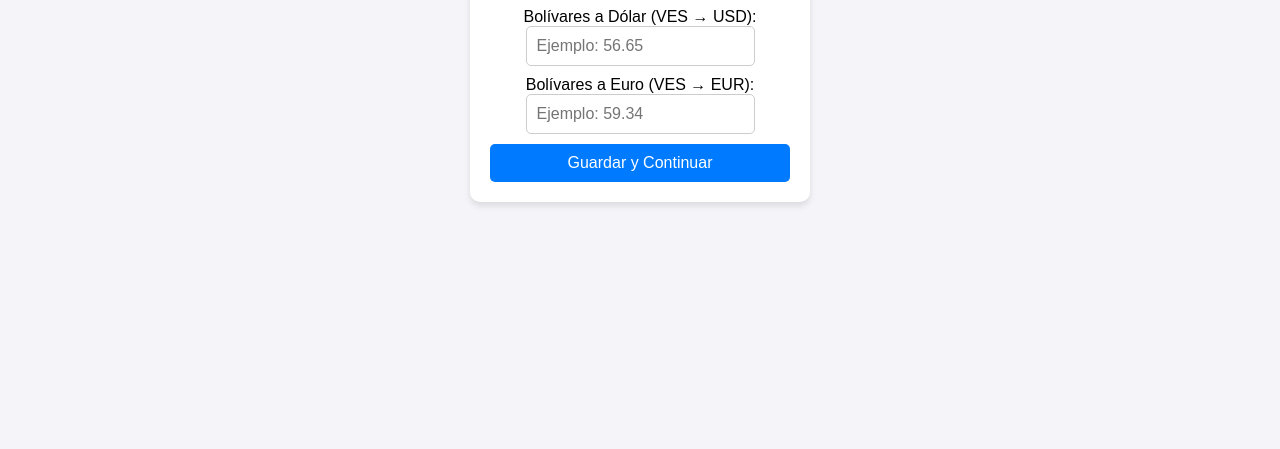
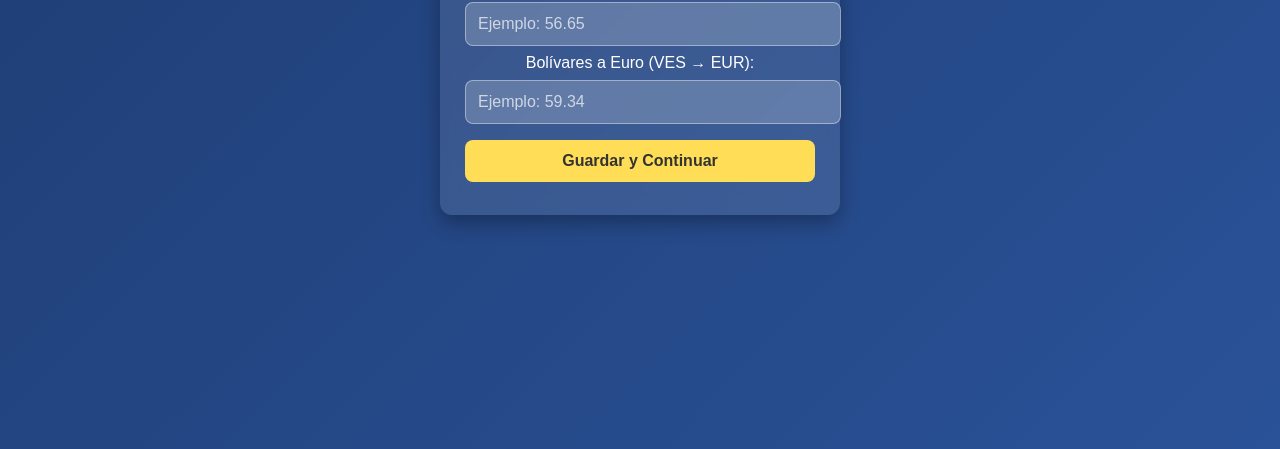
Before and after one commit to mdmolinaz/conversor, a plain HTML site: page index.html in a window 1280 px wide. Shown: the part 351-800 px from the top of the page. Drawn offline with Linux system fonts and the light colour scheme.

Commit message:
mejoras visuales

```diff
--- a/index.html
+++ b/index.html
@@ -8,16 +8,14 @@
 </head>
 <body>
   <div class="container">
-    <h1>Configurar Tasas de Cambio 💰</h1>
+    <h1>Configurar Tasas 💰</h1>
     <form id="exchangeRateForm">
-      <div>
-        <label for="usdRate">Bolívares a Dólar (VES → USD):</label>
-        <input type="number" step="0.01" id="usdRate" placeholder="Ejemplo: 56.65" required>
-      </div>
-      <div>
-        <label for="eurRate">Bolívares a Euro (VES → EUR):</label>
-        <input type="number" step="0.01" id="eurRate" placeholder="Ejemplo: 59.34" required>
-      </div>
+      <label for="usdRate">Bolívares a Dólar (VES → USD):</label>
+      <input type="number" step="0.01" id="usdRate" placeholder="Ejemplo: 56.65" required>
+
+      <label for="eurRate">Bolívares a Euro (VES → EUR):</label>
+      <input type="number" step="0.01" id="eurRate" placeholder="Ejemplo: 59.34" required>
+
       <button type="submit">Guardar y Continuar</button>
     </form>
   </div>
--- a/script.js
+++ b/script.js
@@ -1,20 +1,16 @@
 document.addEventListener("DOMContentLoaded", function () {
-  // Detectar si estamos en la página de configuración o de conversión
   if (document.getElementById('exchangeRateForm')) {
-      // Página de configuración de tasas
       document.getElementById('exchangeRateForm').addEventListener('submit', (e) => {
           e.preventDefault();
 
-          // Obtener los valores ingresados (permitiendo decimales)
           const usdRate = parseFloat(document.getElementById('usdRate').value);
           const eurRate = parseFloat(document.getElementById('eurRate').value);
 
-          // Validar entrada
           if (!isNaN(usdRate) && usdRate > 0 && !isNaN(eurRate) && eurRate > 0) {
-              localStorage.setItem('usdRate', usdRate.toFixed(2)); // Guardar con dos decimales
-              localStorage.setItem('eurRate', eurRate.toFixed(2)); // Guardar con dos decimales
+              localStorage.setItem('usdRate', usdRate.toFixed(2));
+              localStorage.setItem('eurRate', eurRate.toFixed(2));
               alert('Tasas guardadas exitosamente.');
-              window.location.href = 'conversion.html'; // Redirigir a la página de conversión
+              window.location.href = 'conversion.html';
           } else {
               alert('Por favor, ingresa valores válidos.');
           }
@@ -22,11 +18,9 @@ document.addEventListener("DOMContentLoaded", function () {
   }
 
   if (document.getElementById('convertButton')) {
-      // Página de conversión de monedas
-      const usdRate = parseFloat(localStorage.getItem('usdRate')) || 56.65; // Valor por defecto
-      const eurRate = parseFloat(localStorage.getItem('eurRate')) || 59.34; // Valor por defecto
+      const usdRate = parseFloat(localStorage.getItem('usdRate')) || 56.65;
+      const eurRate = parseFloat(localStorage.getItem('eurRate')) || 59.34;
 
-      // Definir las tasas dinámicamente
       const exchangeRates = {
           USD: { USD: 1, EUR: 0.85, VES: usdRate },
           EUR: { USD: 1.18, EUR: 1, VES: eurRate },
@@ -38,17 +32,14 @@ document.addEventListener("DOMContentLoaded", function () {
           const fromCurrency = document.getElementById('fromCurrency').value;
           const toCurrency = document.getElementById('toCurrency').value;
 
-          // Validar entrada
           if (isNaN(amount) || amount <= 0) {
-              document.getElementById('result').textContent = 'Por favor, introduce un monto válido.';
+              document.getElementById('result').textContent = 'Introduce un monto válido.';
               return;
           }
 
-          // Realizar conversión
           const rate = exchangeRates[fromCurrency][toCurrency];
           const convertedAmount = (amount * rate).toFixed(2);
 
-          // Mostrar resultado
           document.getElementById('result').textContent =
               `${amount} ${fromCurrency} = ${convertedAmount} ${toCurrency}`;
       });
--- a/styles.css
+++ b/styles.css
@@ -1,56 +1,91 @@
+/* Estilos generales */
 body {
-  font-family: Arial, sans-serif;
-  background-color: #f4f4f9;
+  font-family: 'Poppins', sans-serif;
+  background: linear-gradient(135deg, #1e3c72, #2a5298);
   margin: 0;
   padding: 0;
   display: flex;
   justify-content: center;
   align-items: center;
   height: 100vh;
+  color: white;
 }
 
+/* Contenedor principal */
 .container {
-  background: #fff;
-  padding: 20px;
-  border-radius: 10px;
-  box-shadow: 0 4px 6px rgba(0, 0, 0, 0.1);
+  background: rgba(255, 255, 255, 0.1);
+  padding: 25px;
+  border-radius: 12px;
+  box-shadow: 0 8px 20px rgba(0, 0, 0, 0.3);
   text-align: center;
-  width: 300px;
+  width: 90%;
+  max-width: 350px;
+  backdrop-filter: blur(10px);
 }
 
+/* Títulos */
 h1 {
-  margin-bottom: 20px;
-  font-size: 1.5rem;
-  color: #333;
+  font-size: 1.8rem;
+  margin-bottom: 15px;
+  font-weight: bold;
 }
 
-.converter, form {
-  display: flex;
-  flex-direction: column;
-  gap: 10px;
-}
-
+/* Formularios y selectores */
 input, select, button {
-  padding: 10px;
-  border: 1px solid #ccc;
-  border-radius: 5px;
+  width: 100%;
+  padding: 12px;
+  margin: 8px 0;
+  border: none;
+  border-radius: 8px;
   font-size: 1rem;
 }
 
-button {
-  background-color: #007bff;
+/* Campos de entrada */
+input, select {
+  background: rgba(255, 255, 255, 0.2);
   color: white;
-  border: none;
-  cursor: pointer;
+  outline: none;
+  border: 1px solid rgba(255, 255, 255, 0.4);
 }
 
-button:hover {
-  background-color: #0056b3;
+/* Placeholder en color blanco */
+input::placeholder {
+  color: rgba(255, 255, 255, 0.7);
 }
 
+/* Efecto en los inputs y selects */
+input:focus, select:focus {
+  border-color: #ffdd57;
+  background: rgba(255, 255, 255, 0.3);
+}
+
+/* Botón principal */
+button {
+  background: #ffdd57;
+  color: #333;
+  font-weight: bold;
+  cursor: pointer;
+  transition: all 0.3s ease;
+}
+
+/* Efecto hover en el botón */
+button:hover {
+  background: #ffcc00;
+}
+
+/* Resultado */
 #result {
   margin-top: 15px;
-  font-size: 1.2rem;
-  color: #333;
+  font-size: 1.3rem;
   font-weight: bold;
+  background: rgba(255, 255, 255, 0.2);
+  padding: 10px;
+  border-radius: 8px;
 }
+
+/* Para dispositivos móviles */
+@media (max-width: 400px) {
+  h1 {
+    font-size: 1.5rem;
+  }
+}
```
